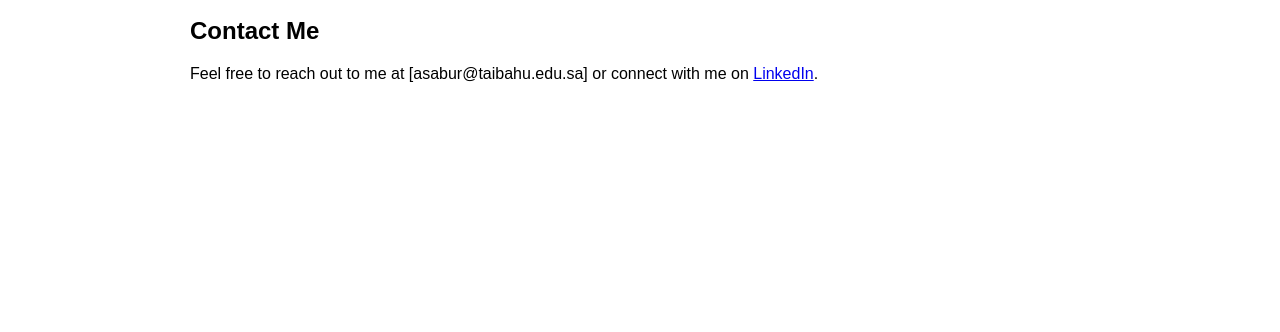
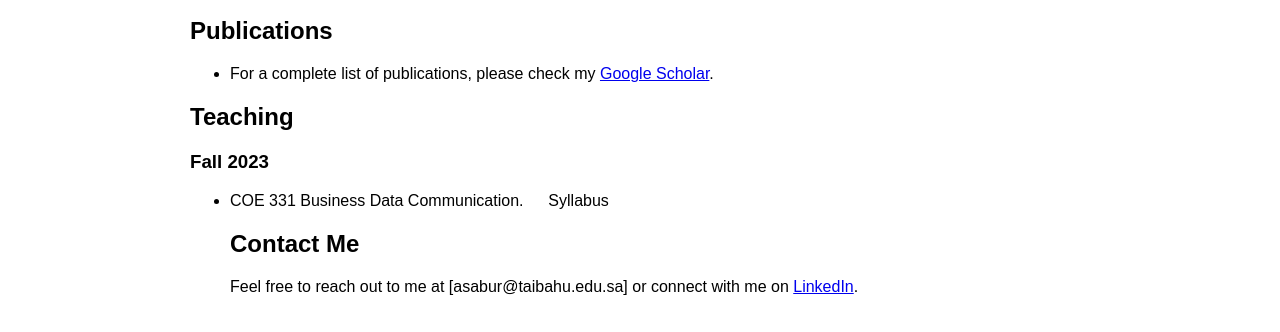
Before and after one commit to SaburH/saburH.github.io, a plain HTML site: page index.html in a window 1280 px wide. Shown: the part 667-999 px from the top of the page. Before the commit the page ends 800 px from the top, so only its background shows below. Drawn offline with Linux system fonts and the light colour scheme; some icons are missing.

Commit message:
making progress

```diff
--- a/index.html
+++ b/index.html
@@ -60,16 +60,16 @@
             <img src="random-files/personal.jpg" alt="Abdulhakim Sabur" class="profile-image">
             <!-- Social media icons -->
             <div class="icon-image">
-                <a  title="Github" alt="Github" href="https://github.com/saburH">
+                <a  title="Github" alt="Github" target="_blank" href="https://github.com/saburH">
 				<img width="30" height="30" src="https://img.icons8.com/ios-filled/50/github.png" alt="github"/>
 				</a>
                 <a  title="Linkedin" alt="Linkedin" href="https://www.linkedin.com/in/abdulhakim-sabur/">
 				<img width="30" height="30" src="https://img.icons8.com/color/48/linkedin.png" alt="linkedin"/>
 				</a>
 				<!-- Google Scholar icon linked to your Scholar profile -->
-<a href="https://scholar.google.com/citations?user=HGic61sAAAAJ&hl=en" target="_blank" title="Google Scholar">
-    <img width="30" height="30" src="https://img.icons8.com/color/48/google-scholar--v3.png" alt="google-scholar--v3"/>
-</a>
+				<a href="https://scholar.google.com/citations?user=HGic61sAAAAJ&hl=en" target="_blank" title="Google Scholar">
+				<img width="30" height="30" src="https://img.icons8.com/color/48/google-scholar--v3.png" alt="google-scholar--v3"/>
+				</a>
             </div>
         </div>
 
@@ -88,6 +88,16 @@
 			<li>Finally completed my PhD at Arizona State Universtiy and successfully defended my dissertation -- April 2023</li>
         </ul>
 
+		<h2> Publications</h2>
+		<ul>
+            <li> For a complete list of publications, please check my <a href="https://scholar.google.com/citations?user=HGic61sAAAAJ&hl=en" target="_blank" title="Google Scholar"> Google Scholar</a>.
+		</ul>
+
+		<h2> Teaching</h2>
+		<h3> Fall 2023</h3>
+		<ul>
+            <li> COE 331 Business Data Communication. &emsp; Syllabus
+
         <h2>Contact Me</h2>
         <p>Feel free to reach out to me at [asabur@taibahu.edu.sa] or connect with me on <a href="https://www.linkedin.com/in/abdulhakim-sabur-phd-917b5839/" target="_blank">LinkedIn</a>.</p>
     </div>
```
Also changed, not shown: 1 other file.
